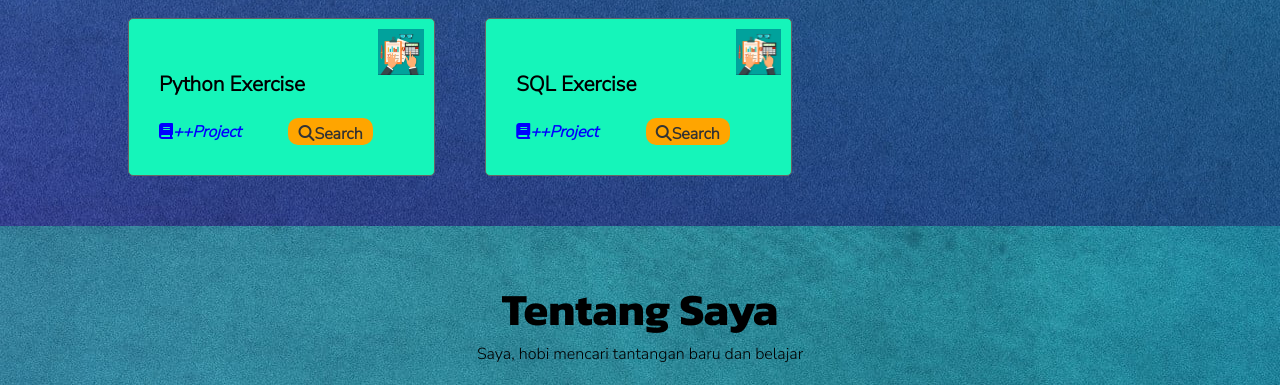
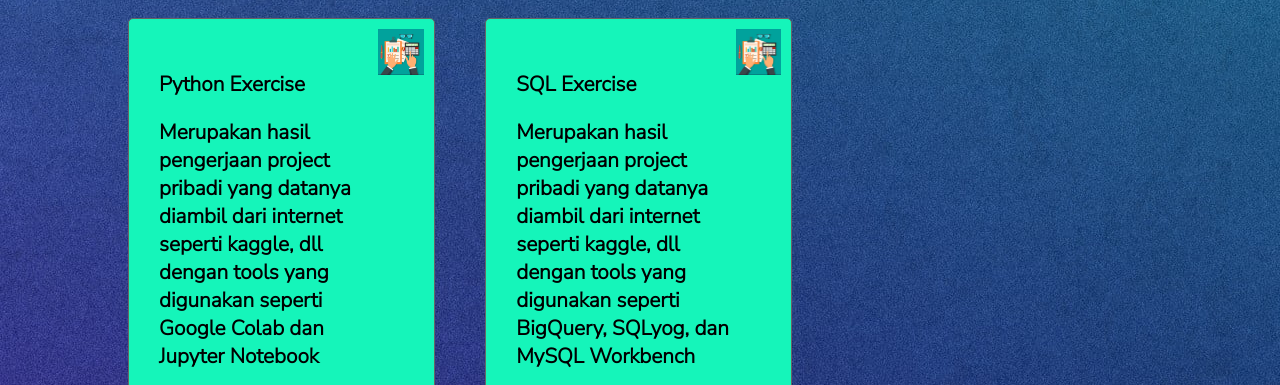
Before and after one commit to Vernanda-dwi/WebsitePortofolio, a plain HTML site: page Index.html in a window 1280 px wide. Shown: the part 2270-2655 px from the top of the page. Drawn offline with Linux system fonts and the light colour scheme; files whose address does not match are found by name.

Commit message:
Merubah banyak 3

```diff
--- a/Index.html
+++ b/Index.html
@@ -153,10 +153,11 @@
         <img src="images/Tax-Accounting.png"/>
        <div class="item-detail">
         <p>Python Exercise</p>
-        <p></p>
+        <p>Merupakan hasil pengerjaan project pribadi yang datanya diambil dari internet seperti kaggle, dll
+            dengan tools yang digunakan seperti Google Colab dan Jupyter Notebook</p>
         <div>
          <small><i class="fa-solid fa-book"></i>++Project</small>
-         <a href=""class="button"><i class="fa-solid fa-magnifying-glass"></i>Search</a>
+         <a href="https://github.com/Vernanda-dwi/Python_Project_Random"class="button"><i class="fa-solid fa-magnifying-glass"></i>Search</a>
         </div>
      </div>
      </div>
@@ -165,10 +166,12 @@
         <img src="images/Tax-Accounting.png"/>
        <div class="item-detail">
         <p>SQL Exercise</p>
-        <p></p>
+        <p>Merupakan hasil pengerjaan project pribadi yang datanya diambil dari internet seperti kaggle, dll
+            dengan tools yang digunakan seperti BigQuery, SQLyog, dan MySQL Workbench
+        </p>
         <div>
          <small><i class="fa-solid fa-book"></i>++Project</small>
-         <a href=""class="button"><i class="fa-solid fa-magnifying-glass"></i>Search</a>
+         <a href="https://github.com/Vernanda-dwi/SQL_Proyek1"class="button"><i class="fa-solid fa-magnifying-glass"></i>Search</a>
         </div>
      </div>
      </div>
```
